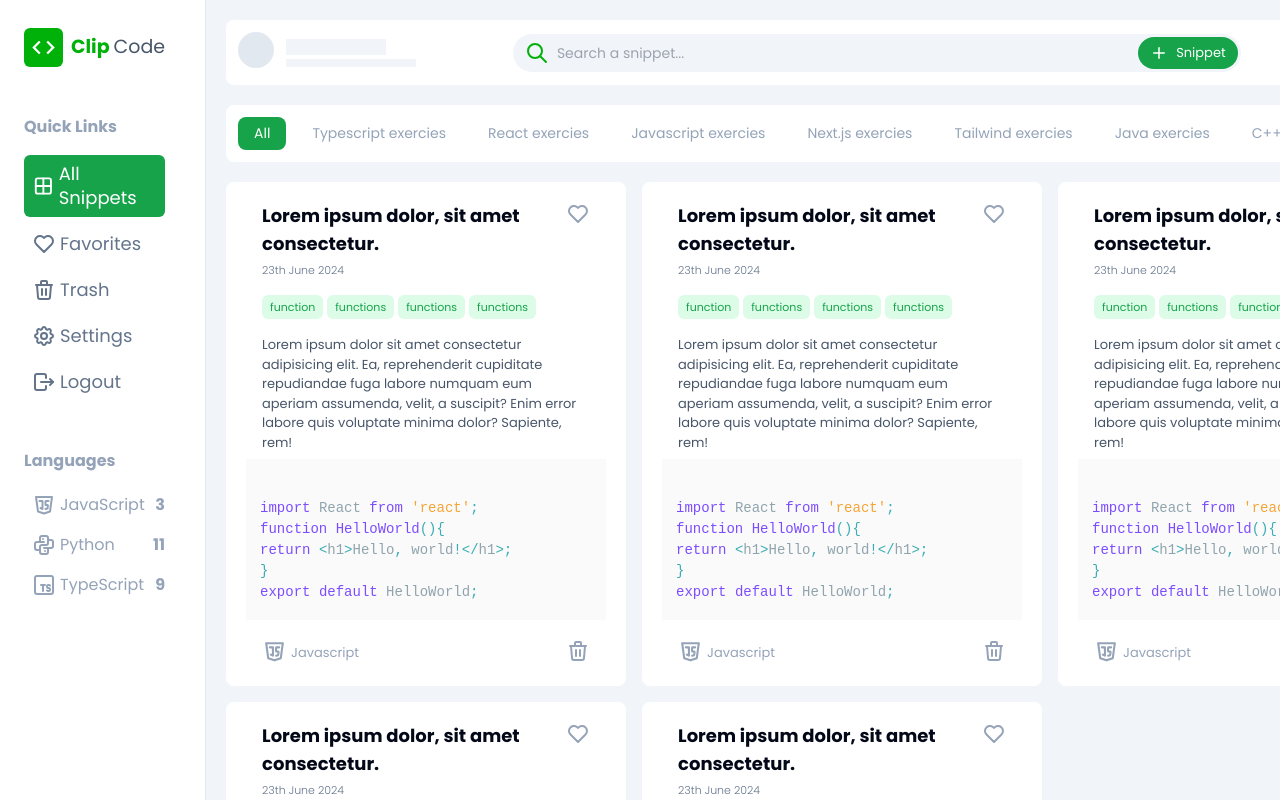
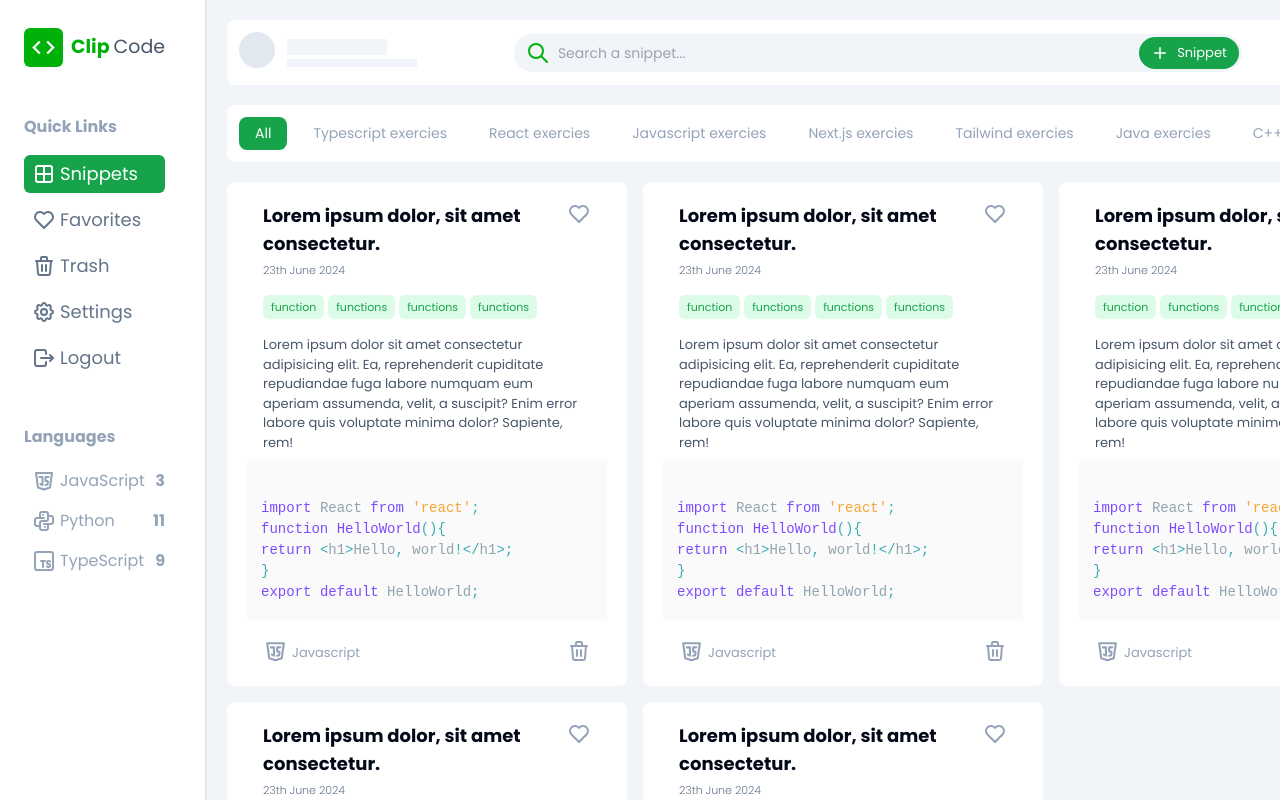
Before and after one commit to utsavpatel562/ClipCode, a Next.js app: page /my-notes in a window 1280 px wide. Shown: the top 800 px of the page. Built offline with nearby package versions, Linux system fonts and the light colour scheme; no server answers.

Commit message:
first commit

```diff
--- a/ContextApi.tsx
+++ b/ContextApi.tsx
@@ -60,7 +60,7 @@ export default function GlobalContextProvider({
   const [sideBarMenu, setSideBarMenu] = useState<SideBarMenu[]>([
     {
       id: 1,
-      name: "All Snippets",
+      name: "Snippets",
       isSelected: true,
       icons: <IconBorderAll style={{ fontSize: 18 }} />,
     },
--- a/app/my-notes/components/ContentArea/NotesArea/AllNotesSection.tsx
+++ b/app/my-notes/components/ContentArea/NotesArea/AllNotesSection.tsx
@@ -139,7 +139,7 @@ export default HelloWorld;
 `;
   return (
     <>
-      <div className="rounded-md overflow-hidden text-sm">
+      <div className="overflow-hidden text-sm">
         <SyntaxHighlighter
           language={language}
           style={darkMode[1].isSelected ? oneDark : materialLight}
--- a/app/my-notes/components/Sidebar/Sidebar.tsx
+++ b/app/my-notes/components/Sidebar/Sidebar.tsx
@@ -26,7 +26,7 @@ export default function Sidebar() {
           openSideBar ? "fixed w-[90%] shadow-lg" : "max-md:hidden"
         } w-full pr-10 p-6 flex flex-col gap-2 h-screen pt-7 ${
           darkMode[1].isSelected
-            ? "bg-black border-r border-gray-800"
+            ? "bg-slate-950 border-r border-gray-800"
             : "bg-white border-r"
         } `}
       >
--- a/app/my-notes/page.tsx
+++ b/app/my-notes/page.tsx
@@ -11,9 +11,19 @@ export default function page() {
     <>
       <div>
         <div
-          className={`flex ${darkMode[1].isSelected ? "bg-black" : "bg-white"}`}
+          className={`flex ${
+            darkMode[1].isSelected ? "bg-slate-950" : "bg-white"
+          }`}
         >
-          <Sidebar />
+          <div
+            className={`w-[30%] ${
+              darkMode[1].isSelected
+                ? "border-r border-gray-900"
+                : "border-r border-gray-200"
+            }`}
+          >
+            <Sidebar />
+          </div>
           <ContentArea />
         </div>
       </div>
```
